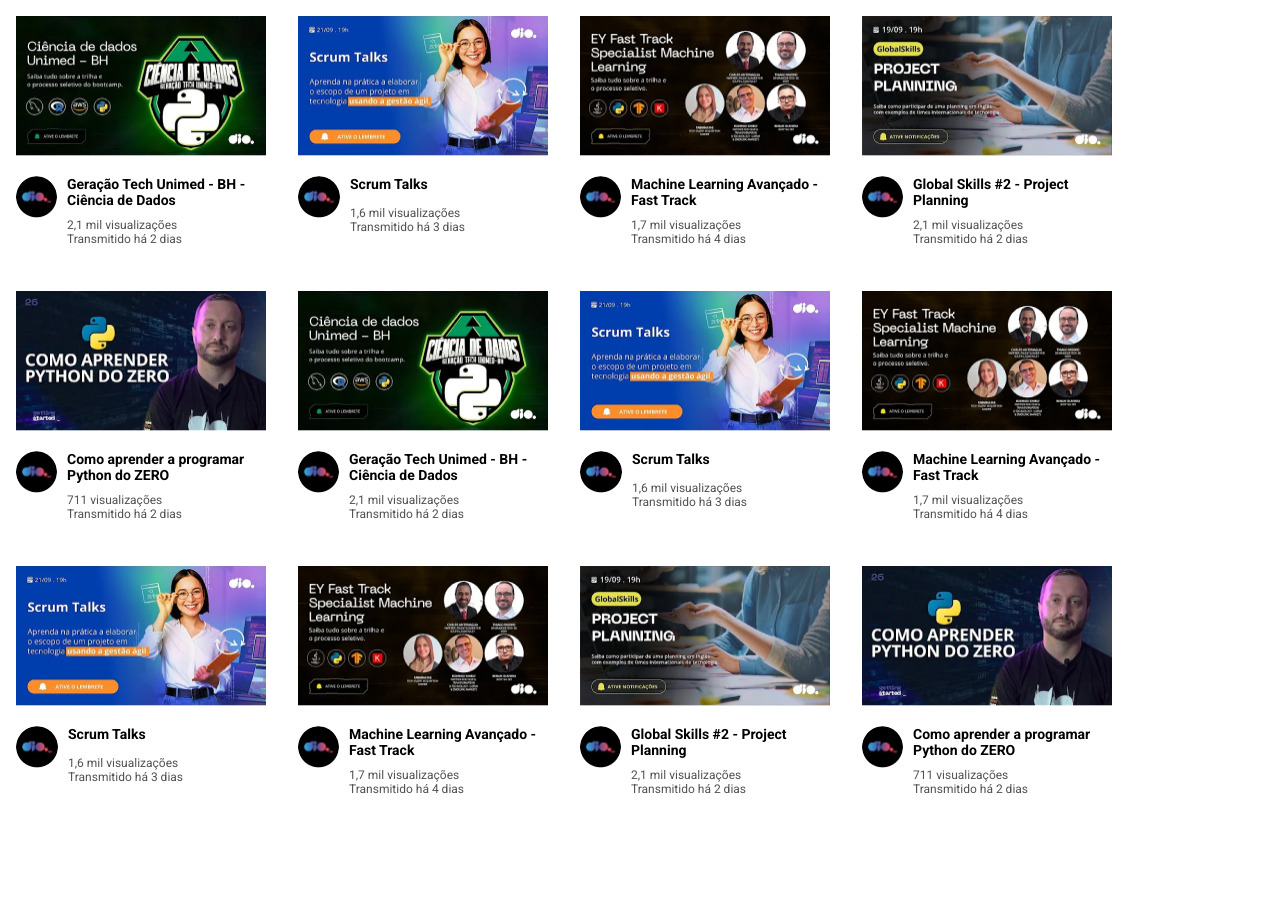
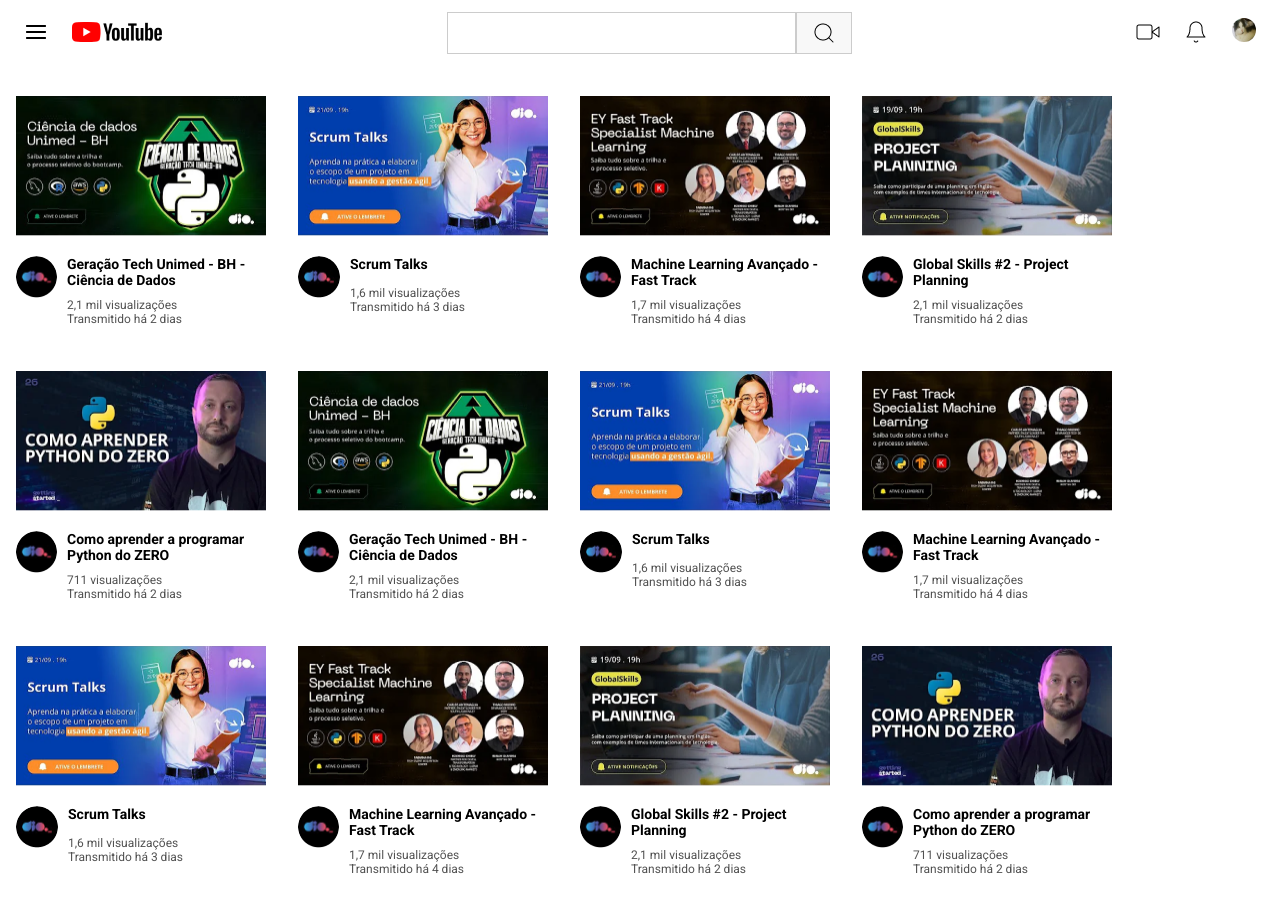
Before and after one commit to rodrigoduartesilva/yt-clone-grid, a plain HTML site: page index.html in a window 1280 px wide. Before the commit the page ends 844 px from the top, so only its background shows below. Drawn offline with Linux system fonts and the light colour scheme.

Commit message:
Feat: Header Implementado.

```diff
--- a/assets/css/style.css
+++ b/assets/css/style.css
@@ -6,8 +6,71 @@
 }
 
 body {
+    height: 100vh;
     font-family: "Roboto", sans-serif;
 }
+
+/*Inicio Header*/
+
+header {
+    height: 56px;
+    display: flex;
+    justify-content: space-between;
+    padding: 12px 24px;
+}
+
+.header__icon {
+    width: 24px;
+    height: 24px;
+}
+
+.header__icon__yt {
+    width: 90px;
+    height: 20px;
+}
+
+.header__left {
+    height: 40px;
+    display: flex;
+    gap: 24px;
+    align-items: center;
+}
+
+.header__search__input {
+    width: 405px;
+    display: flex;
+}
+
+.header__search__input input {
+    all: unset;
+    width: 348px;
+    height: 40px;
+    border: 1px solid #cccccc;
+    padding: 0 10px;
+}
+
+.header__search__input span {
+    width: 57px;
+    height: 40px;
+    background: #f8f8f8;
+    border: 1px solid #cccccc;
+    display: flex;
+    align-items: center;
+    justify-content: center;
+}
+
+.header__right {
+    height: 40px;
+    display: flex;
+    align-items: center;
+    gap: 24px;
+}
+
+.header__right span img{
+    border-radius: 50%;
+}
+
+/*Fim Header*/
 
 
 /*Inicio Container Videos*/
--- a/index.html
+++ b/index.html
@@ -8,7 +8,23 @@
 </head>
 <body>
     <header>
-
+        <div class="header__left">
+            <img class="header__icon" src="./assets/img/menu_hamb.png" alt="Menu">
+            <img class="header__icon__yt" src="./assets/img/youtube_1.png" alt="Youtube">
+        </div>
+        <div class="header__search__input">
+            <input type="text">
+            <span>
+                <img class="header__icon" src="./assets/img/search.png" alt="Pesquisar">
+            </span>
+        </div>
+        <div class="header__right">
+            <img  class="header__icon" src="./assets/img/video_icon.png" alt="Vídeo">
+            <img class="header__icon" src="./assets/img/bell_icon.png" alt="Sininho">
+            <span>
+                <img class="header__icon" src="./assets/img/profile_avatar.jpeg" alt="Profile">
+            </span>
+        </div>
     </header>
     <main>
         <aside>
```
Also changed, not shown: assets/img/bell_icon.png (added), assets/img/menu_hamb.png (added), assets/img/profile_avatar.jpeg (added), assets/img/search.png (added), assets/img/video_icon.png (added), assets/img/youtube_1.png (added).
